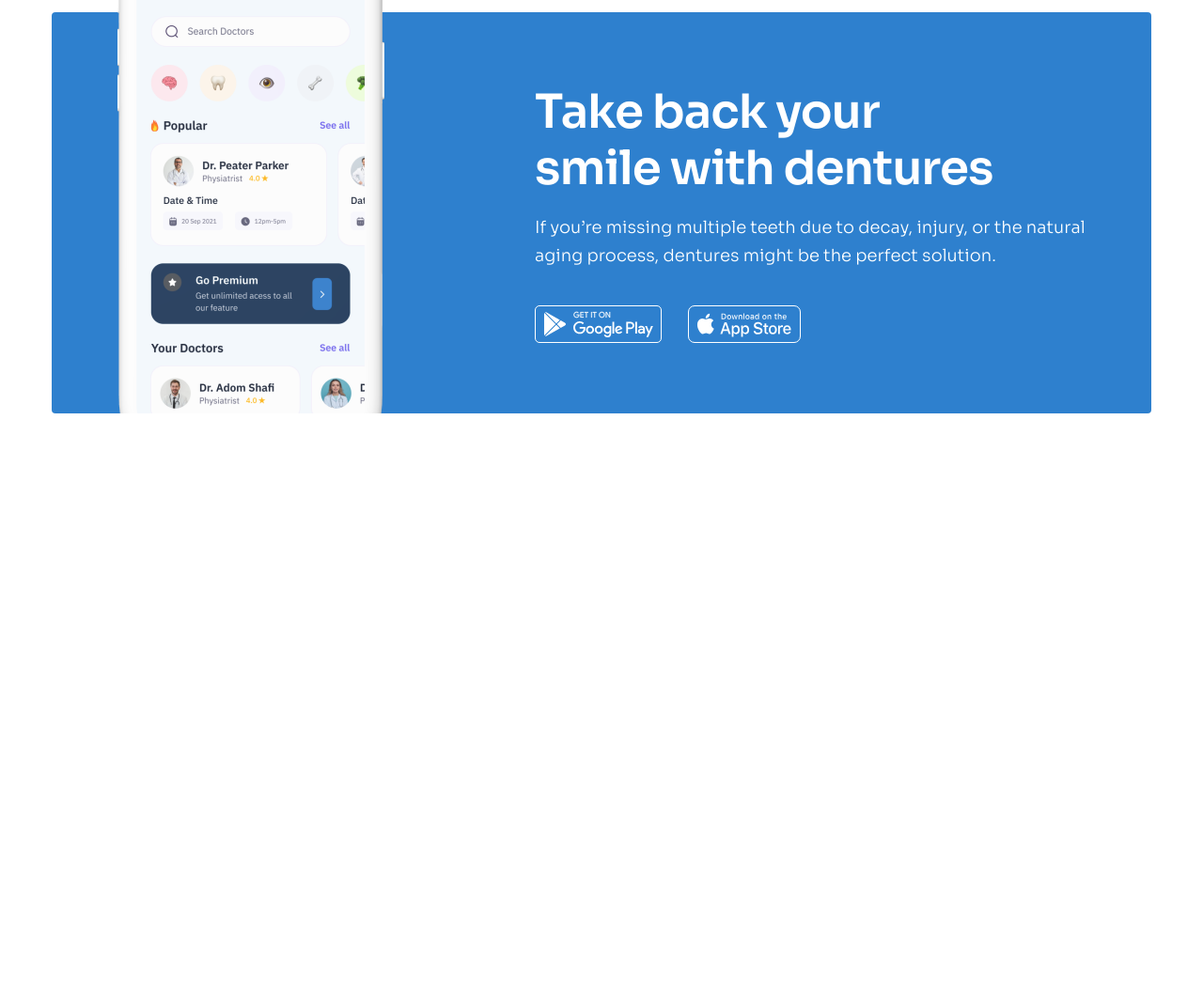
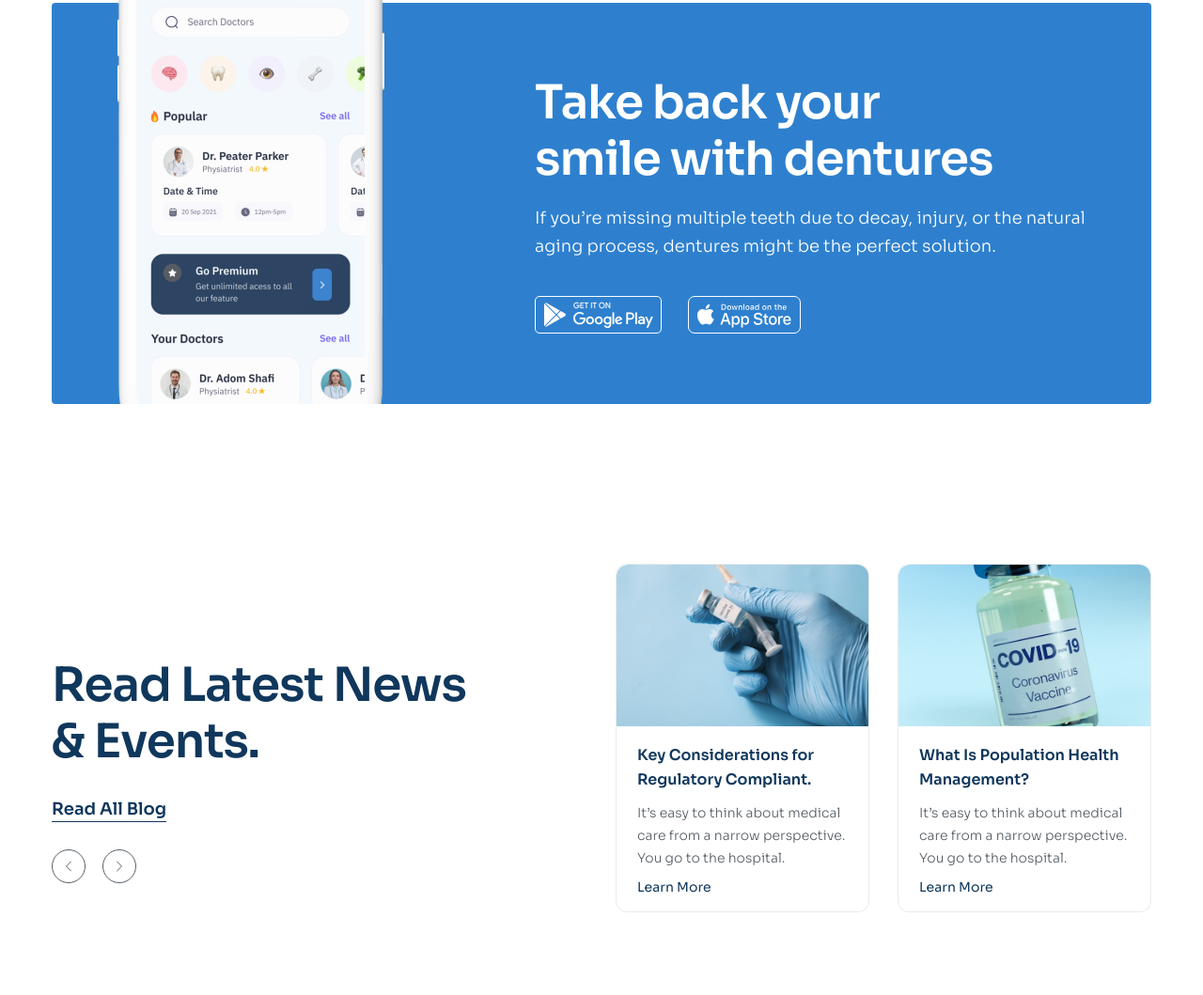
Before and after one commit to alantruong1508/Figma-to-html-02, a plain HTML site: page index.html in a window 1280 px wide. Shown: the part 4519-5578 px from the top of the page at 94% size. Drawn offline with Linux system fonts and the light colour scheme.

Commit message:
P10 code phần blog

```diff
--- a/assets/style.css
+++ b/assets/style.css
@@ -451,3 +451,95 @@ a {
   margin-top: 38px;
   gap: 28px;
 }
+/* áp dụng cho phần blog */
+.blog {
+  padding: 85px 0;
+  background: #fff;
+}
+.blog__inner {
+  display: flex;
+  justify-content: space-between;
+  align-items: center;
+}
+.blog__content {
+  width: 40%;
+}
+.blog__heading {
+  max-width: 470px;
+  margin-top: 68px;
+}
+.blog__more {
+  color: #10375c;
+  font-size: 1.8rem;
+  font-weight: 600;
+  line-height: 1.56;
+  text-decoration-line: underline;
+  text-decoration-style: solid;
+  text-decoration-skip-ink: none;
+  text-decoration-thickness: auto;
+  text-underline-offset: 5px;
+  text-underline-position: from-font;
+  margin-top: 28px;
+  display: inline-block;
+}
+.team__control {
+  margin-top: 28px;
+  justify-content: start;
+}
+.blog__list {
+  display: grid;
+  grid-template-columns: repeat(2, 1fr);
+  column-gap: 30px;
+}
+.blog-item {
+  max-width: 270px;
+  border-radius: 12px;
+  border: 1px solid #e8ebee;
+  background: #fff;
+  transition: 0.5s;
+}
+.blog-item:hover {
+  box-shadow: 0 18px 50px 0 rgba(0, 0, 0, 0.05);
+  border-color: transparent;
+}
+.blog-item__wrap {
+  overflow: hidden;
+  border-radius: 12px 12px 0 0;
+}
+.blog-item__thumb {
+  width: 270px;
+  height: 172px;
+  object-fit: cover;
+  border-radius: 12px 12px 0 0;
+  transition: 0.5s;
+  display: block;
+}
+.blog-item:hover .blog-item__thumb {
+  transform: scale(1.1);
+}
+.blog-item__body {
+  padding: 18px 22px;
+}
+.blog-item__heading {
+  color: #10375c;
+  font-size: 1.6rem;
+  font-weight: 600;
+  line-height: 1.62;
+}
+.blog-item__desc {
+  color: #575f66;
+  font-size: 1.4rem;
+  font-weight: 300;
+  line-height: 1.72;
+  margin-top: 10px;
+}
+.blog-item__more {
+  color: #10375c;
+  font-size: 1.4rem;
+  font-weight: 400;
+  margin-top: 12px;
+  display: inline-block;
+}
+.blog-item__more:hover {
+  color: #2e80ce;
+}
--- a/index.html
+++ b/index.html
@@ -474,6 +474,103 @@
           </div>
         </div>
       </section>
+      <!-- tạo phần blog -->
+      <section class="blog">
+        <div class="container">
+          <div class="blog__inner">
+            <!-- blog left -->
+            <section class="blog__content">
+              <h2 class="section-heading blog__heading">
+                Read Latest News & Events.
+              </h2>
+              <a href="#!" class="blog__more">Read All Blog</a>
+              <div class="control team__control">
+                <button class="control__btn">
+                  <svg
+                    class="control-icon"
+                    xmlns="http://www.w3.org/2000/svg"
+                    width="6"
+                    height="12"
+                    viewBox="0 0 6 12"
+                    fill="none"
+                  >
+                    <path
+                      d="M5.5 1L0.5 6L5.5 11"
+                      stroke="currentColor"
+                      stroke-linecap="round"
+                      stroke-linejoin="round"
+                    />
+                  </svg>
+                </button>
+                <button class="control__btn">
+                  <svg
+                    class="control-icon"
+                    xmlns="http://www.w3.org/2000/svg"
+                    width="6"
+                    height="12"
+                    viewBox="0 0 6 12"
+                    fill="none"
+                  >
+                    <path
+                      d="M0.5 1L5.5 6L0.5 11"
+                      stroke="currentColor"
+                      stroke-linecap="round"
+                      stroke-linejoin="round"
+                    />
+                  </svg>
+                </button>
+              </div>
+            </section>
+            <!-- blog right -->
+            <div class="blog__list">
+              <!-- item 1 -->
+              <article class="blog-item">
+                <figure class="blog-item__wrap">
+                  <img
+                    src="./assets/img/vac1.jpg"
+                    alt="vac"
+                    class="blog-item__thumb"
+                  />
+                </figure>
+                <section class="blog-item__body">
+                  <h3>
+                    <a href="#!" class="blog-item__heading"
+                      >Key Considerations for Regulatory Compliant.</a
+                    >
+                  </h3>
+                  <p class="blog-item__desc">
+                    It’s easy to think about medical care from a narrow
+                    perspective. You go to the hospital.
+                  </p>
+                  <a href="#!" class="blog-item__more">Learn More</a>
+                </section>
+              </article>
+              <!-- item 2 -->
+              <article class="blog-item">
+                <figure class="blog-item__wrap">
+                  <img
+                    src="./assets/img/vac2.jpg"
+                    alt="vac"
+                    class="blog-item__thumb"
+                  />
+                </figure>
+                <section class="blog-item__body">
+                  <h3>
+                    <a href="#!" class="blog-item__heading"
+                      >What Is Population Health Management?</a
+                    >
+                  </h3>
+                  <p class="blog-item__desc">
+                    It’s easy to think about medical care from a narrow
+                    perspective. You go to the hospital.
+                  </p>
+                  <a href="#!" class="blog-item__more">Learn More</a>
+                </section>
+              </article>
+            </div>
+          </div>
+        </div>
+      </section>
     </main>
   </body>
 </html>
```
Also changed, not shown: assets/img/vac1.jpg (added), assets/img/vac2.jpg (added).
